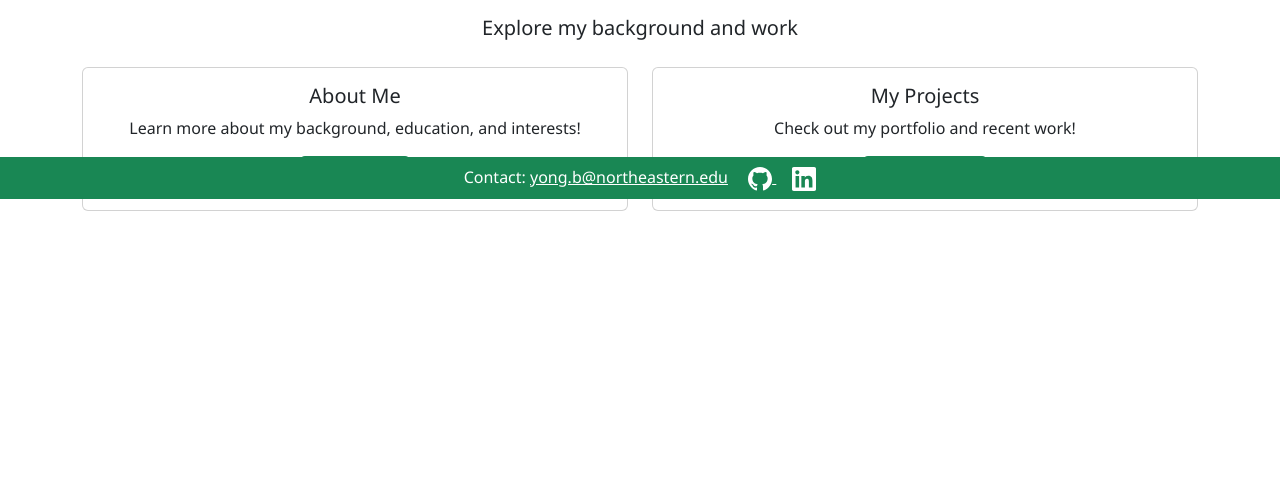
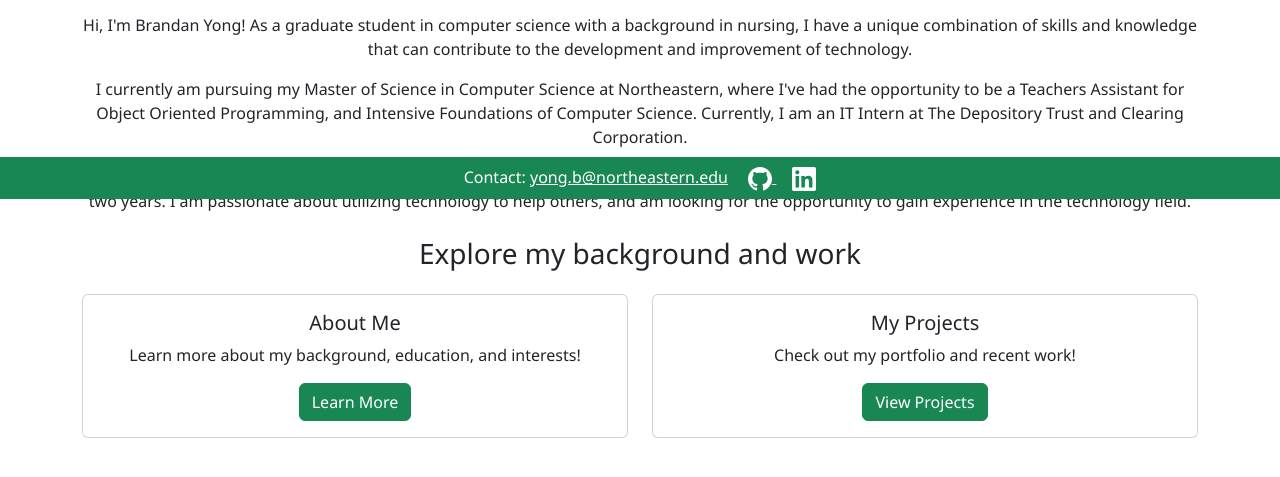
Before and after one commit to byong821/personal-homepage, a website: page index.html in a window 1280 px wide. Shown: the part 601-1078 px from the top of the page. Before the commit the page ends 946 px from the top, so only its background shows below. Drawn offline with nearby package versions, Linux system fonts and the light colour scheme.

Commit message:
adding short introduction with formatting

```diff
--- a/index.html
+++ b/index.html
@@ -27,8 +27,15 @@
         <div class="col-12 text-center">
           <h1 class="display-4">Welcome to My Homepage!</h1>
           <img src="./images/homepage.jpeg" alt="Homepage image" class="img-fluid mb-3 w-50" />
-          <p class="lead">Explore my background and work</p>
+            <div class="mb-4">
+            <p class="mb-3">Hi, I'm Brandan Yong! As a graduate student in computer science with a background in nursing, I have a unique combination of skills and knowledge that can contribute to the development and improvement of technology.</p>
 
+            <p class="mb-3">I currently am pursuing my Master of Science in Computer Science at Northeastern, where I've had the opportunity to be a Teachers Assistant for Object Oriented Programming, and Intensive Foundations of Computer Science. Currently, I am an IT Intern at The Depository Trust and Clearing Corporation.</p>
+
+            <p class="mb-0">Before pursuing my master's degree, I worked as a registered nurse at Massachusetts General Hospital and Brigham and Women's Hospital for over two years. I am passionate about utilizing technology to help others, and am looking for the opportunity to gain experience in the technology field.</p>
+            </div>
+
+          <h3 class="mb-3">Explore my background and work</h3>
           <!-- Cards to link to sub pages -->
           <div class="row mt-4">
             <div class="col-md-6 mb-3">
```
Also changed, not shown: 1 other file.
